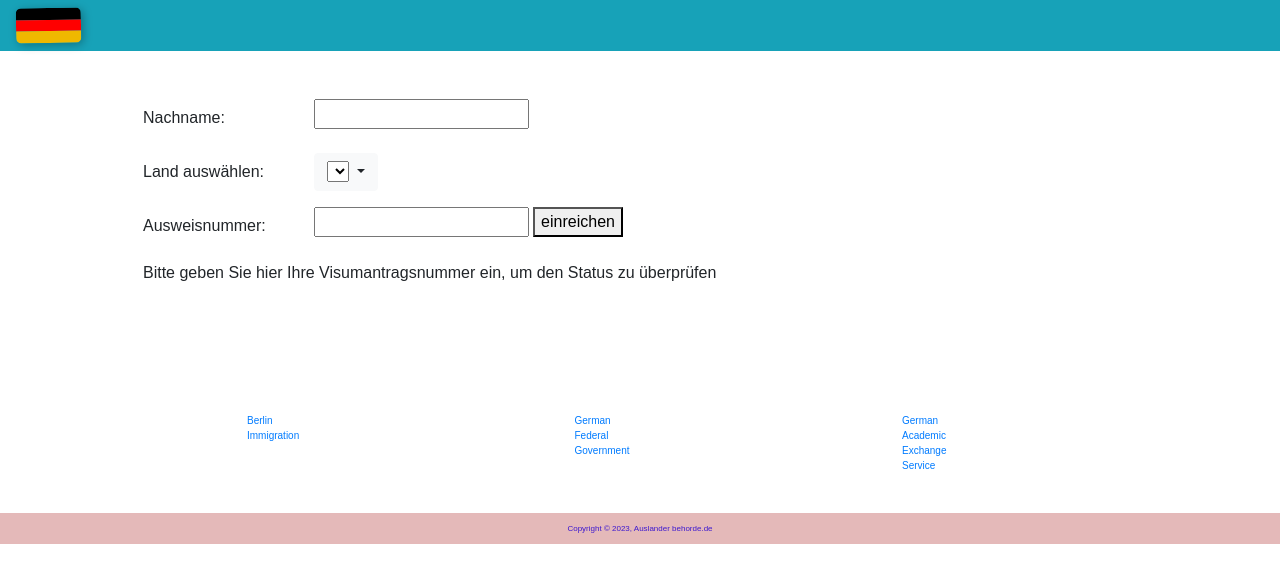
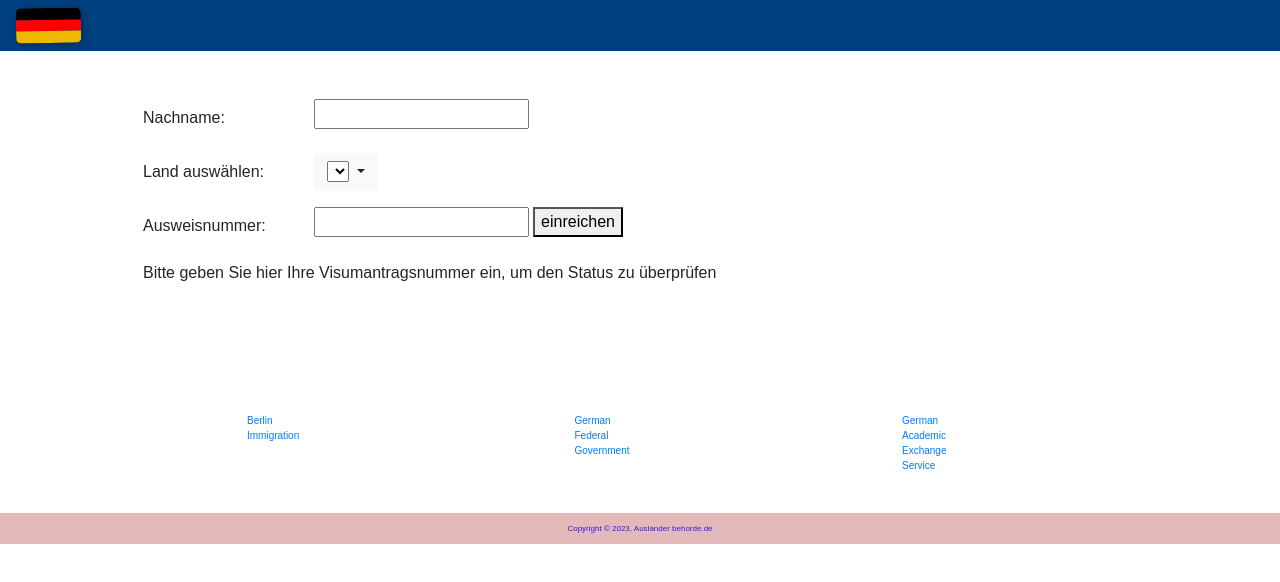
Before and after one commit to DeeJafter/vAppStatus, a plain HTML site: page index.html in a window 1280 px wide. Drawn offline with nearby package versions, Linux system fonts and the light colour scheme; no server answers.

Commit message:
Update index.html

```diff
--- a/index.html
+++ b/index.html
@@ -101,6 +101,10 @@
       .gold {
         background-color: #ffcc00;
       }
+      .bg-info {
+   background-color: #004080 !important;
+}
+
 
       .list-group {
         /* align-items: center;
```
